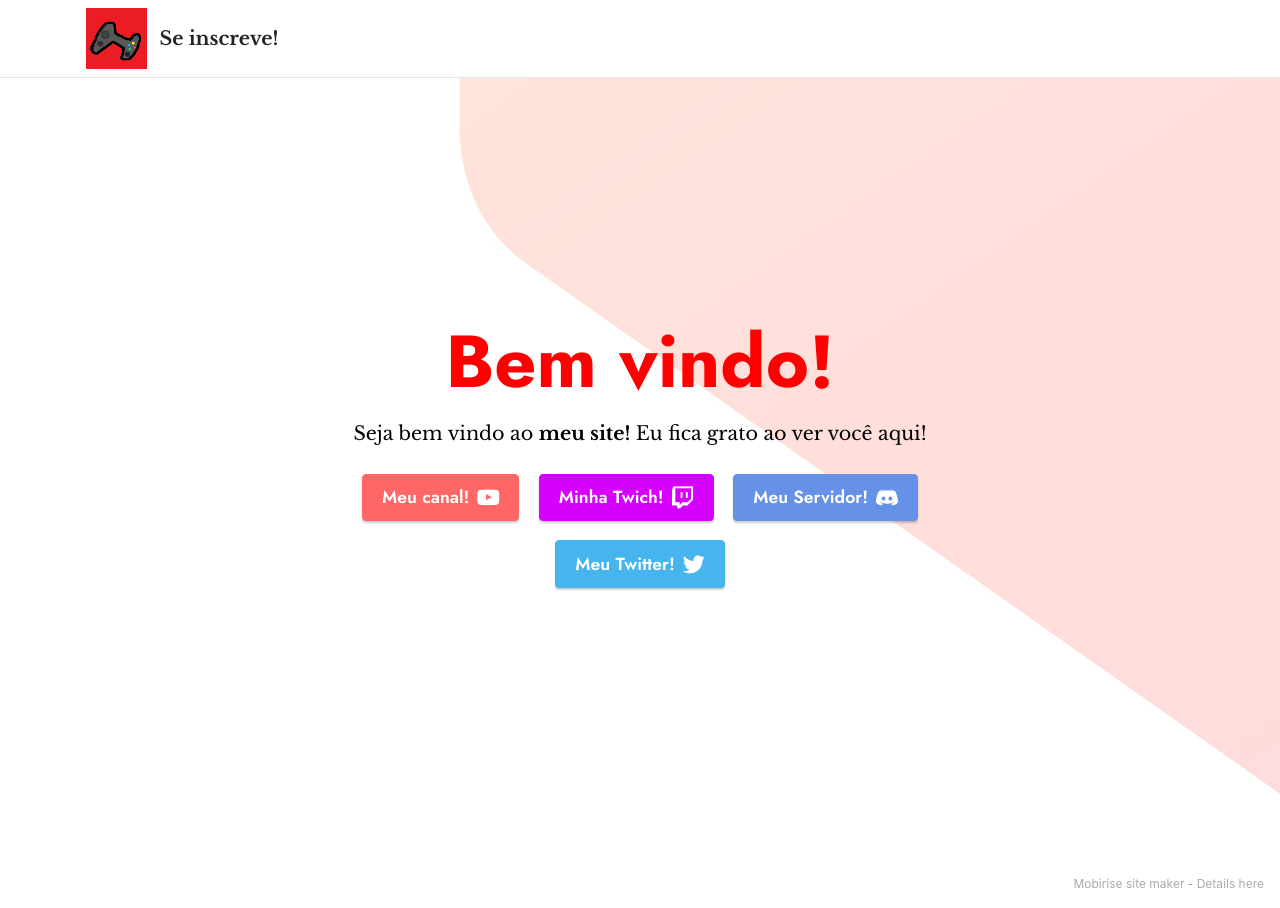
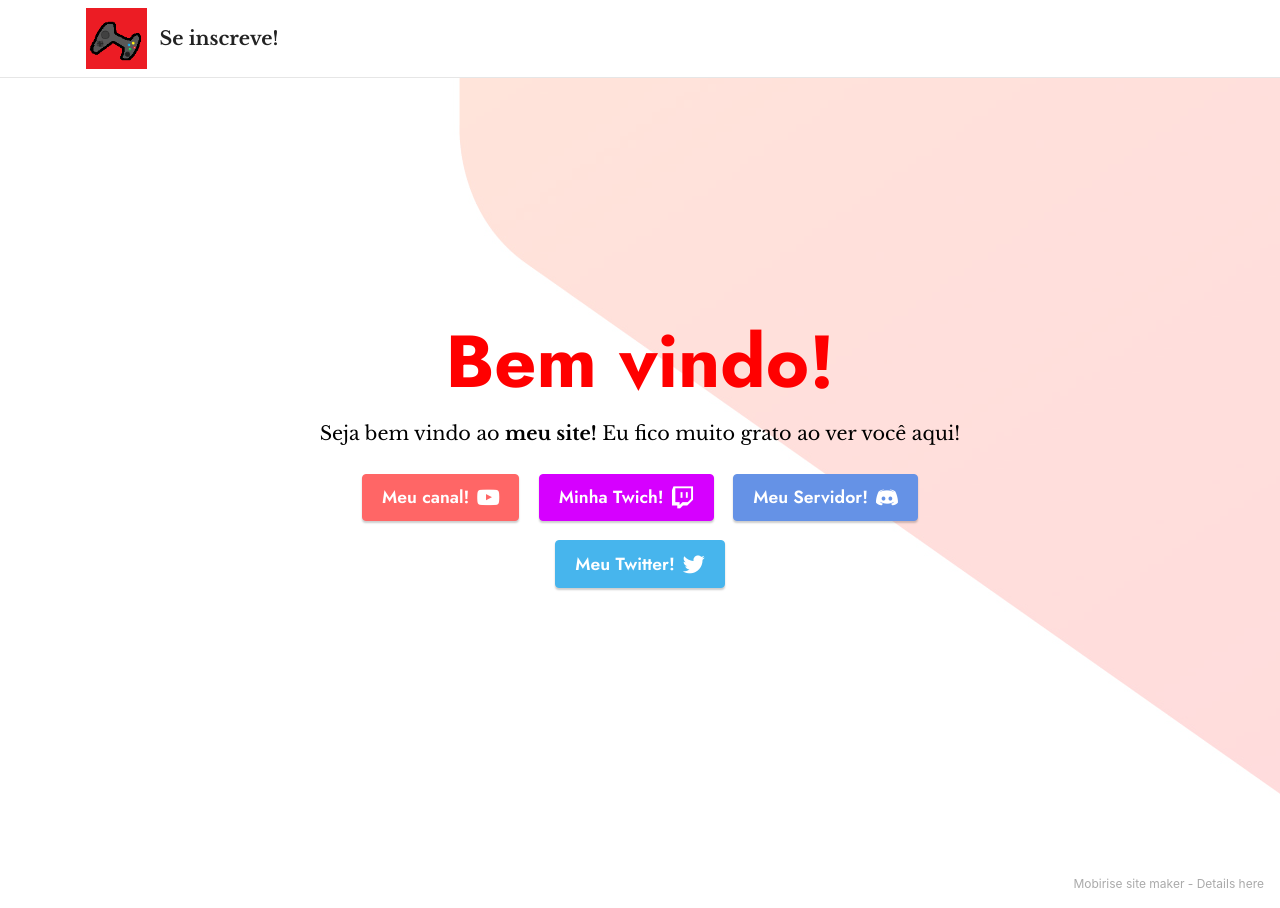
Before and after one commit to LifeYoshida/SiteTictacer, a plain HTML site: page index.html in a window 1280 px wide. Drawn offline with nearby package versions, Linux system fonts and the light colour scheme.

Commit message:
Update index.html

```diff
--- a/index.html
+++ b/index.html
@@ -61,7 +61,7 @@
             <div class="col-12 col-lg-8">
                 <h1 class="mbr-section-title mbr-fonts-style mb-3 display-1"><strong>Bem vindo!</strong></h1>
 
-                <p class="mbr-text mbr-fonts-style display-7">Seja bem vindo ao <strong>meu site!</strong> Eu fica grato ao ver você aqui!<br></p>
+                <p class="mbr-text mbr-fonts-style display-7">Seja bem vindo ao <strong>meu site!</strong> Eu fico muito grato ao ver você aqui!<br></p>
                 <div class="mbr-section-btn mt-3"><a class="btn btn-secondary display-4" href="https://www.youtube.com/tictacc" target="_blank"><span class="socicon socicon-youtube mbr-iconfont mbr-iconfont-btn"></span>Meu canal!<br></a> <a class="btn btn-success display-4" href="https://www.twitch.tv/realtictacyt" target="_blank"><span class="socicon socicon-twitch mbr-iconfont mbr-iconfont-btn"></span>Minha Twich!</a> <a class="btn btn-primary display-4" href="https://discord.com/invite/ZwrmTDZ7jY" target="_blank"><span class="socicon socicon-discord mbr-iconfont mbr-iconfont-btn"></span>Meu Servidor!<br></a> <a class="btn btn-info display-4" href="https://www.twitter.com/TictacOffClock" target="_blank"><span class="socicon socicon-twitter mbr-iconfont mbr-iconfont-btn"></span>Meu Twitter!</a></div>
             </div>
         </div>
```
